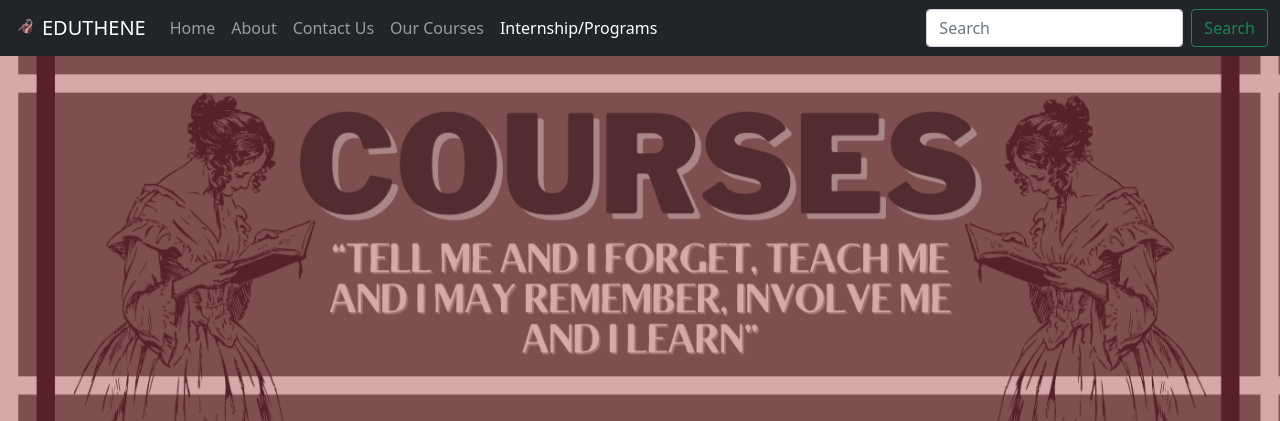
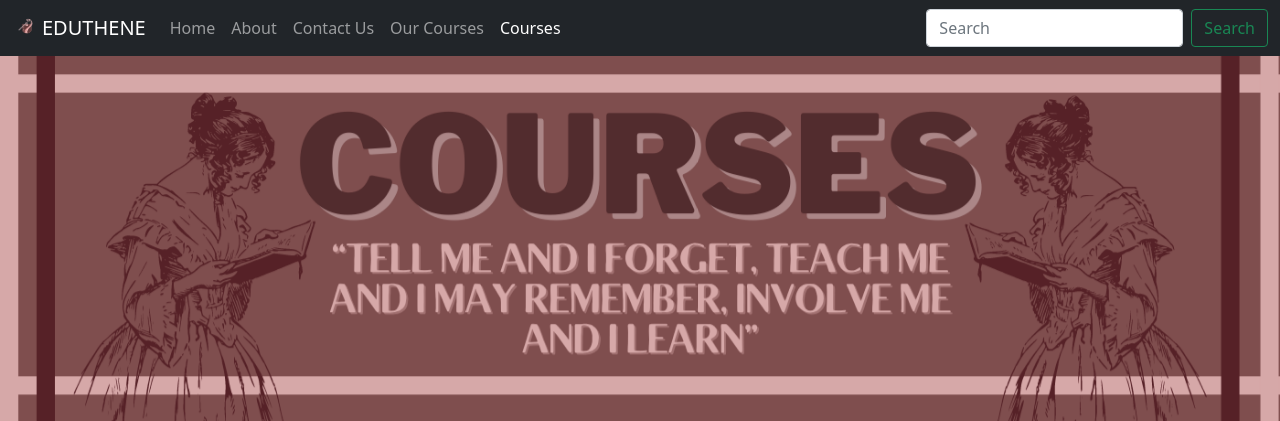
Before and after one commit to HKgame-OFFICIAL/psn-hackathon, a Flask app: page /courses in a window 1280 px wide. Shown: the top 421 px of the page. Run offline with Flask 2, Linux system fonts and the light colour scheme; some libraries are stand-ins or nearby versions.

Commit message:
fixed minor nav-bar changes in courses

```diff
--- a/tempCodeRunnerFile.py
+++ /dev/null
@@ -1 +0,0 @@
-/todo
--- a/templates/courses.html
+++ b/templates/courses.html
@@ -41,7 +41,7 @@
             <a class="nav-link" href="/prices">Our Courses</a>
           </li>
           <li class="nav-item">
-            <a class="nav-link active" href="/internship">Internship/Programs</a>
+            <a class="nav-link active" href="/courses">Courses</a>
           </li>
 
         </ul>
```
